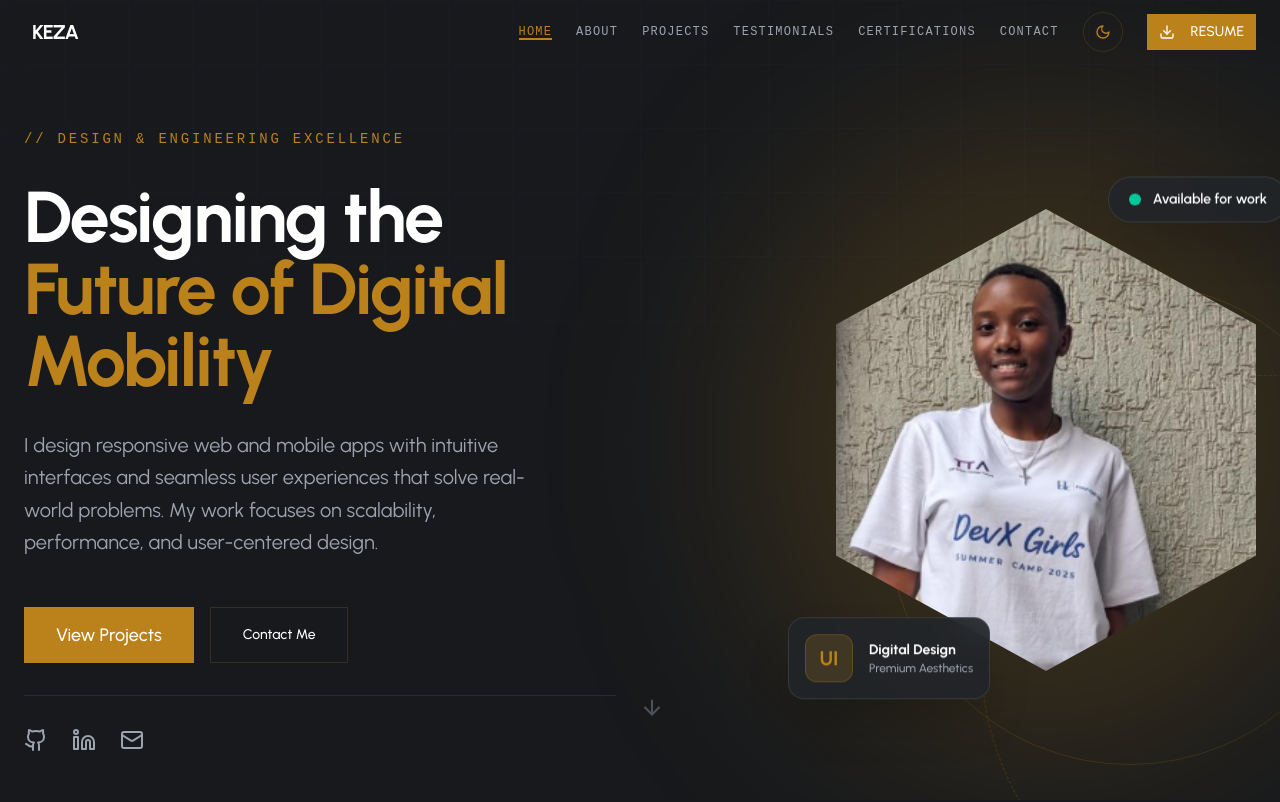
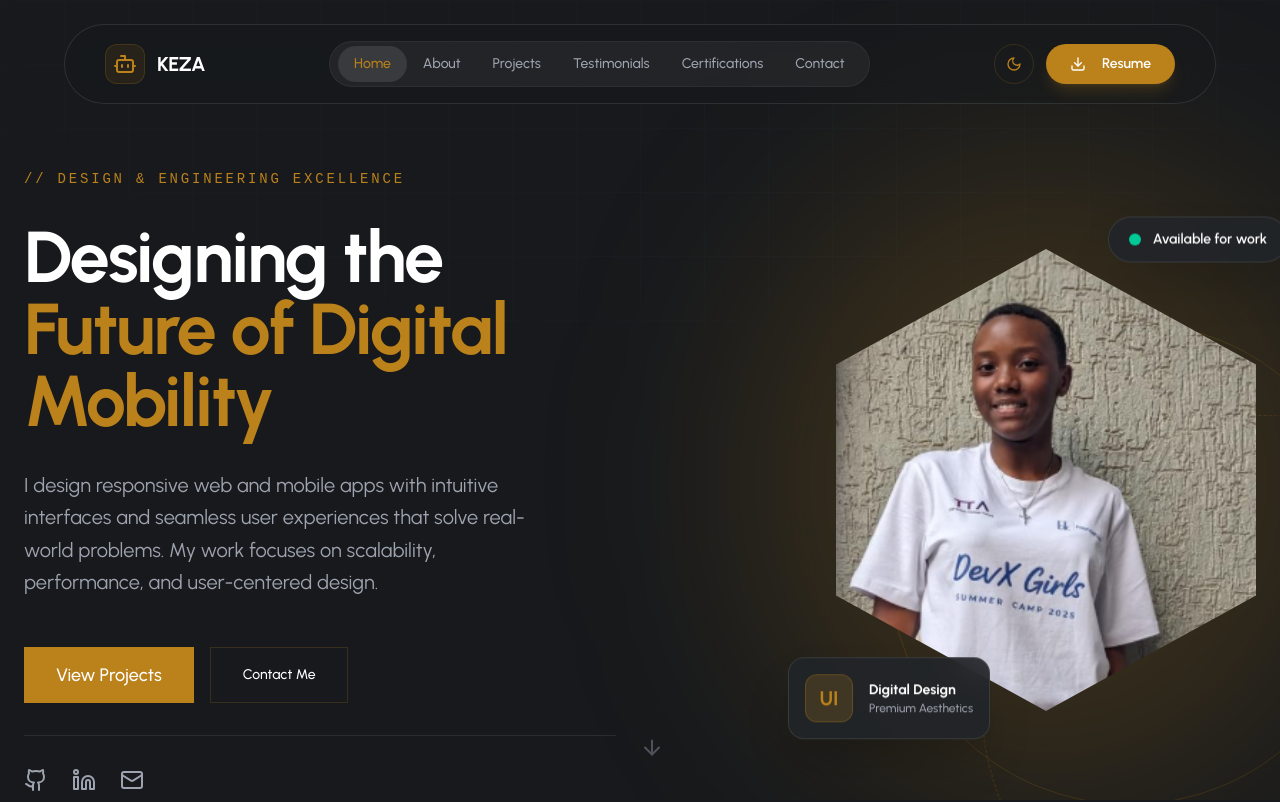
Before and after one commit to Delice7-del/Portfolio-main, a React (Vite) app in the folder Delice-Portfolio-main/frontend/: page / in a window 1280 px wide. Shown: the top 802 px of the page. Built offline with nearby package versions, Linux system fonts and the light colour scheme.

Commit message:
Added some more cool designs

```diff
--- a/Delice-Portfolio-main/frontend/src/components/FooterSection.tsx
+++ b/Delice-Portfolio-main/frontend/src/components/FooterSection.tsx
@@ -10,6 +10,16 @@ const FooterSection = () => {
 
   return (
     <footer className="bg-surface border-t border-white/10 pt-20 pb-10 relative overflow-hidden">
+      {/* BORA Background Pattern - Applied Inline for visibility guarantee */}
+      <div
+        className="absolute inset-0 pointer-events-none z-0"
+        style={{
+          backgroundImage: `
+            repeating-linear-gradient(45deg, rgba(186, 126, 27, 0.3) 0, rgba(186, 126, 27, 0.3) 1.5px, transparent 0, transparent 60px),
+            repeating-linear-gradient(-45deg, rgba(186, 126, 27, 0.3) 0, rgba(186, 126, 27, 0.3) 1.5px, transparent 0, transparent 60px)
+          `
+        }}
+      />
 
       {/* Footer Top */}
       <div className="container mx-auto px-6 grid grid-cols-1 md:grid-cols-4 gap-12 mb-20 relative z-10">
--- a/Delice-Portfolio-main/frontend/src/components/HeroSection.tsx
+++ b/Delice-Portfolio-main/frontend/src/components/HeroSection.tsx
@@ -36,7 +36,7 @@ const HeroSection = () => {
   ];
 
   return (
-    <section id="home" className="relative min-h-screen flex items-center justify-center bg-background overflow-hidden pt-20">
+    <section id="home" className="relative min-h-screen flex items-center justify-center bg-background overflow-hidden pt-32 lg:pt-40">
       {/* Abstract Tech Grid Background */}
       <div className="absolute inset-0 bg-[linear-gradient(to_right,#1f2937_1px,transparent_1px),linear-gradient(to_bottom,#1f2937_1px,transparent_1px)] bg-[size:4rem_4rem] [mask-image:radial-gradient(ellipse_60%_50%_at_50%_0%,#000_70%,transparent_100%)] opacity-20 pointer-events-none" />
 
--- a/Delice-Portfolio-main/frontend/src/components/Navigation.tsx
+++ b/Delice-Portfolio-main/frontend/src/components/Navigation.tsx
@@ -1,5 +1,5 @@
 import { useState, useEffect } from 'react';
-import { LuMenu, LuX, LuDownload } from 'react-icons/lu';
+import { LuMenu, LuX, LuDownload, LuBot } from 'react-icons/lu';
 import { Button } from '@/components/ui/button';
 import { ThemeToggle } from '@/components/ThemeToggle';
 import { Link, useLocation, useNavigate } from 'react-router-dom';
@@ -19,6 +19,15 @@ const Navigation = () => {
     window.addEventListener('scroll', handleScroll);
     return () => window.removeEventListener('scroll', handleScroll);
   }, []);
+
+  const navLinks = [
+    { href: '#home', label: 'Home', isHash: true },
+    { href: '#about', label: 'About', isHash: true },
+    { href: '#projects', label: 'Projects', isHash: true },
+    { href: '#testimonials', label: 'Testimonials', isHash: true },
+    { href: '#certifications', label: 'Certifications', isHash: true },
+    { href: '#contact', label: 'Contact', isHash: true }
+  ];
 
   // Scroll Spy Logic
   useEffect(() => {
@@ -55,15 +64,6 @@ const Navigation = () => {
     };
   }, []);
 
-  const navLinks = [
-    { href: '#home', label: 'Home', isHash: true },
-    { href: '#about', label: 'About', isHash: true },
-    { href: '#projects', label: 'Projects', isHash: true },
-    { href: '#testimonials', label: 'Testimonials', isHash: true },
-    { href: '#certifications', label: 'Certifications', isHash: true },
-    { href: '#contact', label: 'Contact', isHash: true }
-  ];
-
   const handleNavClick = (e: React.MouseEvent, href: string, isHash: boolean) => {
     if (isHash) {
       e.preventDefault();
@@ -82,7 +82,6 @@ const Navigation = () => {
     }
   };
 
-  // Effect to handle scrolling when navigating back to home from another page
   useEffect(() => {
     if (location.pathname === '/' && location.state && (location.state as any).scrollTo) {
       const target = (location.state as any).scrollTo;
@@ -91,19 +90,19 @@ const Navigation = () => {
         if (element) {
           element.scrollIntoView({ behavior: 'smooth' });
         }
-        // Clear state to prevent scrolling again on refresh
         window.history.replaceState({}, document.title);
       }, 100);
     }
   }, [location]);
 
   return (
-    <nav className={`fixed top-0 left-0 right-0 z-50 transition-all duration-300 ${isScrolled
-      ? 'glass-effect backdrop-blur-lg shadow-lg bg-background/80'
-      : 'bg-transparent'
+    <nav className="fixed top-0 left-0 right-0 z-50 pt-6 px-4 pointer-events-none">
+      <div className={`max-w-6xl mx-auto rounded-full transition-all duration-500 pointer-events-auto border border-white/10 ${
+        isScrolled
+          ? 'bg-background/80 backdrop-blur-xl shadow-2xl py-3 px-8 translate-y-[-10px]'
+          : 'bg-background/40 backdrop-blur-md py-4 px-10'
       }`}>
-      <div className="container mx-auto px-6">
-        <div className="flex items-center justify-between h-16">
+        <div className="flex items-center justify-between">
           {/* Logo */}
           <Link
             to="/"
@@ -114,49 +113,50 @@ const Navigation = () => {
               }
               setIsMobileMenuOpen(false);
             }}
-            className="flex items-center space-x-2 group"
+            className="flex items-center space-x-3 group"
           >
-            <div className="flex items-center space-x-2">
+            <div className="w-10 h-10 bg-primary/10 rounded-xl flex items-center justify-center border border-primary/20 group-hover:bg-primary/20 transition-all duration-300">
+              <LuBot className="w-6 h-6 text-primary group-hover:scale-110 transition-transform" />
             </div>
-            <span className="font-bold text-foreground group-hover:text-primary transition-colors tracking-tighter text-xl">
+            <span className="font-bold text-foreground transition-colors tracking-tight text-xl uppercase">
               KEZA
             </span>
           </Link>
 
           {/* Desktop Navigation */}
-          <div className="hidden lg:flex items-center space-x-6">
+          <div className="hidden lg:flex items-center bg-white/5 border border-white/5 rounded-full px-2 py-1 mx-4">
             {navLinks.map((link) => (
               <Link
                 key={link.href}
                 to={link.isHash ? '/' : link.href}
                 onClick={(e) => handleNavClick(e, link.href, link.isHash)}
-                className={`text-muted-foreground hover:text-primary transition-colors cursor-pointer relative group text-xs font-mono uppercase tracking-widest ${(activeHash === link.href || (location.pathname === link.href && !link.isHash)) ? 'text-primary' : ''
-                  }`}
+                className={`px-4 py-2 rounded-full transition-all duration-300 text-sm font-medium ${
+                  activeHash === link.href || (location.pathname === link.href && !link.isHash)
+                    ? 'bg-white/10 text-primary'
+                    : 'text-muted-foreground hover:text-foreground'
+                }`}
               >
                 {link.label}
-                <span className={`absolute bottom-0 left-0 h-0.5 bg-primary transition-all duration-300 ${(activeHash === link.href || (location.pathname === link.href && !link.isHash)) ? 'w-full' : 'w-0 group-hover:w-full'
-                  }`}></span>
               </Link>
             ))}
+          </div>
 
+          <div className="flex items-center space-x-3">
             {/* Theme Toggle */}
             <ThemeToggle />
 
             {/* Desktop CTA */}
-            <Button size="sm" className="tech-button rounded-none" asChild>
+            <Button className="hidden lg:flex rounded-full px-6 bg-primary hover:opacity-90 text-white font-semibold transition-all shadow-lg shadow-primary/20" asChild>
               <Link to="/resume">
                 <LuDownload className="mr-2 h-4 w-4" />
-                RESUME
+                Resume
               </Link>
             </Button>
-          </div>
 
-          {/* Mobile Menu Button */}
-          <div className="flex items-center gap-4 lg:hidden">
-            <ThemeToggle />
+            {/* Mobile Menu Button */}
             <button
               onClick={() => setIsMobileMenuOpen(!isMobileMenuOpen)}
-              className="text-foreground hover:text-primary transition-colors"
+              className="lg:hidden w-10 h-10 flex items-center justify-center rounded-full bg-white/5 hover:bg-white/10 transition-colors"
             >
               {isMobileMenuOpen ? <LuX className="h-6 w-6" /> : <LuMenu className="h-6 w-6" />}
             </button>
@@ -164,24 +164,29 @@ const Navigation = () => {
         </div>
 
         {/* Mobile Navigation */}
-        <div className={`lg:hidden transition-all duration-300 overflow-hidden ${isMobileMenuOpen ? 'max-h-[80vh] opacity-100' : 'max-h-0 opacity-0'
-          }`}>
-          <div className="py-6 space-y-1 bg-background/95 backdrop-blur-md px-4 border-t border-white/5">
+        <div className={`lg:hidden transition-all duration-500 overflow-hidden ${
+          isMobileMenuOpen ? 'max-h-[80vh] opacity-100 mt-6' : 'max-h-0 opacity-0'
+        }`}>
+          <div className="py-6 space-y-2 bg-background/60 backdrop-blur-xl rounded-3xl px-6 border border-white/10 mb-4 shadow-2xl">
             {navLinks.map((link) => (
               <Link
                 key={link.href}
                 to={link.isHash ? '/' : link.href}
                 onClick={(e) => handleNavClick(e, link.href, link.isHash)}
-                className="block py-4 text-muted-foreground hover:text-primary transition-colors cursor-pointer border-b border-white/5 last:border-0 font-mono text-sm uppercase tracking-widest"
+                className={`block py-3 px-4 rounded-xl transition-all ${
+                  activeHash === link.href || (location.pathname === link.href && !link.isHash)
+                    ? 'bg-primary/10 text-primary font-semibold'
+                    : 'text-muted-foreground hover:bg-white/5 hover:text-foreground'
+                }`}
               >
                 {link.label}
               </Link>
             ))}
-            <div className="pt-6">
-              <Button size="sm" className="w-full tech-button rounded-none h-14" asChild>
+            <div className="pt-4">
+              <Button className="w-full rounded-2xl h-14 bg-primary text-white font-bold text-lg shadow-xl shadow-primary/20" asChild>
                 <Link to="/resume" onClick={() => setIsMobileMenuOpen(false)}>
-                  <LuDownload className="mr-2 h-4 w-4" />
-                  RESUME / CV
+                  <LuDownload className="mr-2 h-5 w-5" />
+                  Download Resume
                 </Link>
               </Button>
             </div>
--- a/Delice-Portfolio-main/frontend/src/index.css
+++ b/Delice-Portfolio-main/frontend/src/index.css
@@ -194,6 +194,12 @@
     @apply absolute w-32 h-32 rounded-full blur-3xl opacity-20;
     background: radial-gradient(circle, hsl(var(--primary)), transparent);
   }
+
+  .bg-bora-grid {
+    background-image:
+      repeating-linear-gradient(45deg, rgba(186, 126, 27, 0.25) 0, rgba(186, 126, 27, 0.25) 1px, transparent 0, transparent 60px),
+      repeating-linear-gradient(-45deg, rgba(186, 126, 27, 0.25) 0, rgba(186, 126, 27, 0.25) 1px, transparent 0, transparent 60px);
+  }
 }
 
 /* ═══════════════════════════════════════════════════════════════════
```
